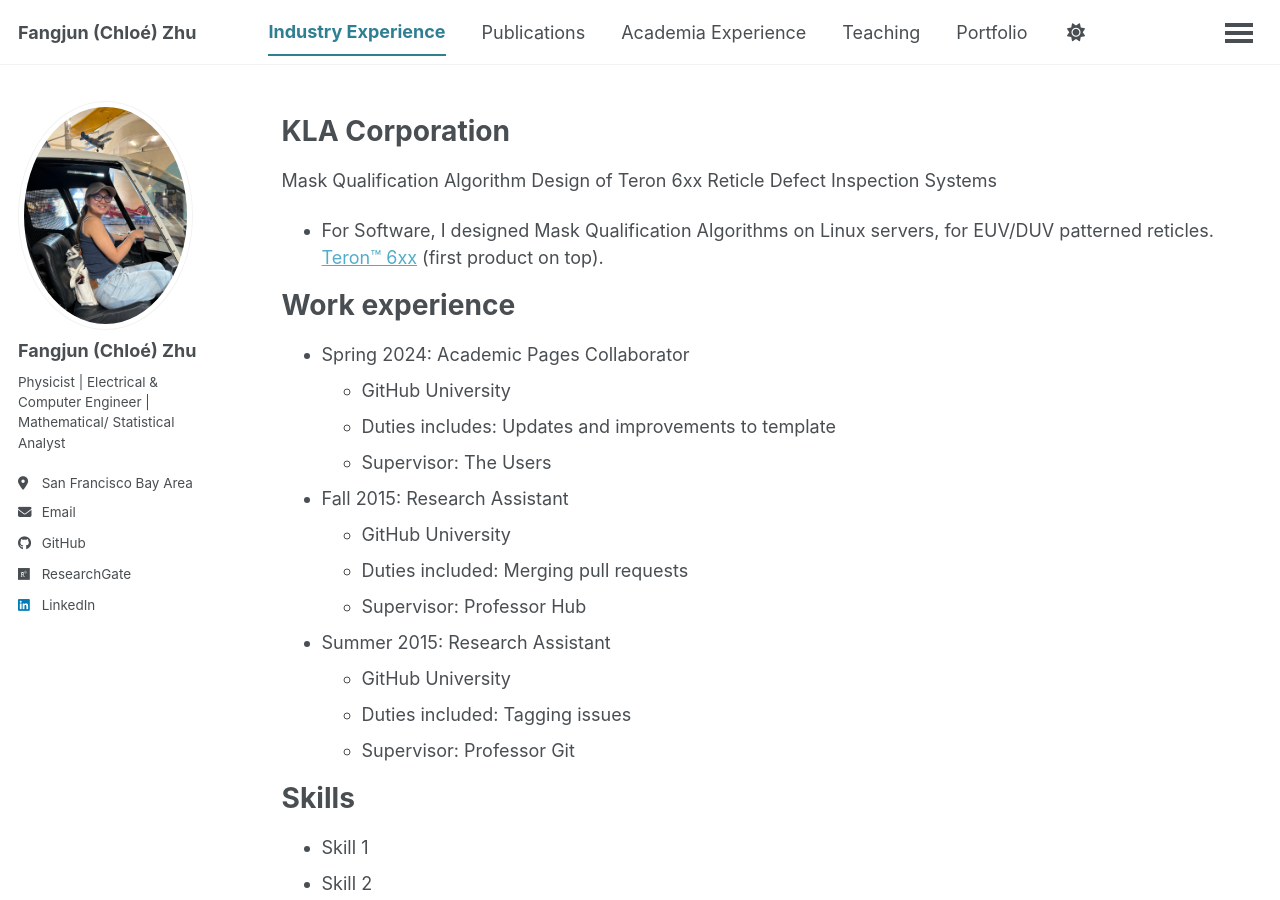
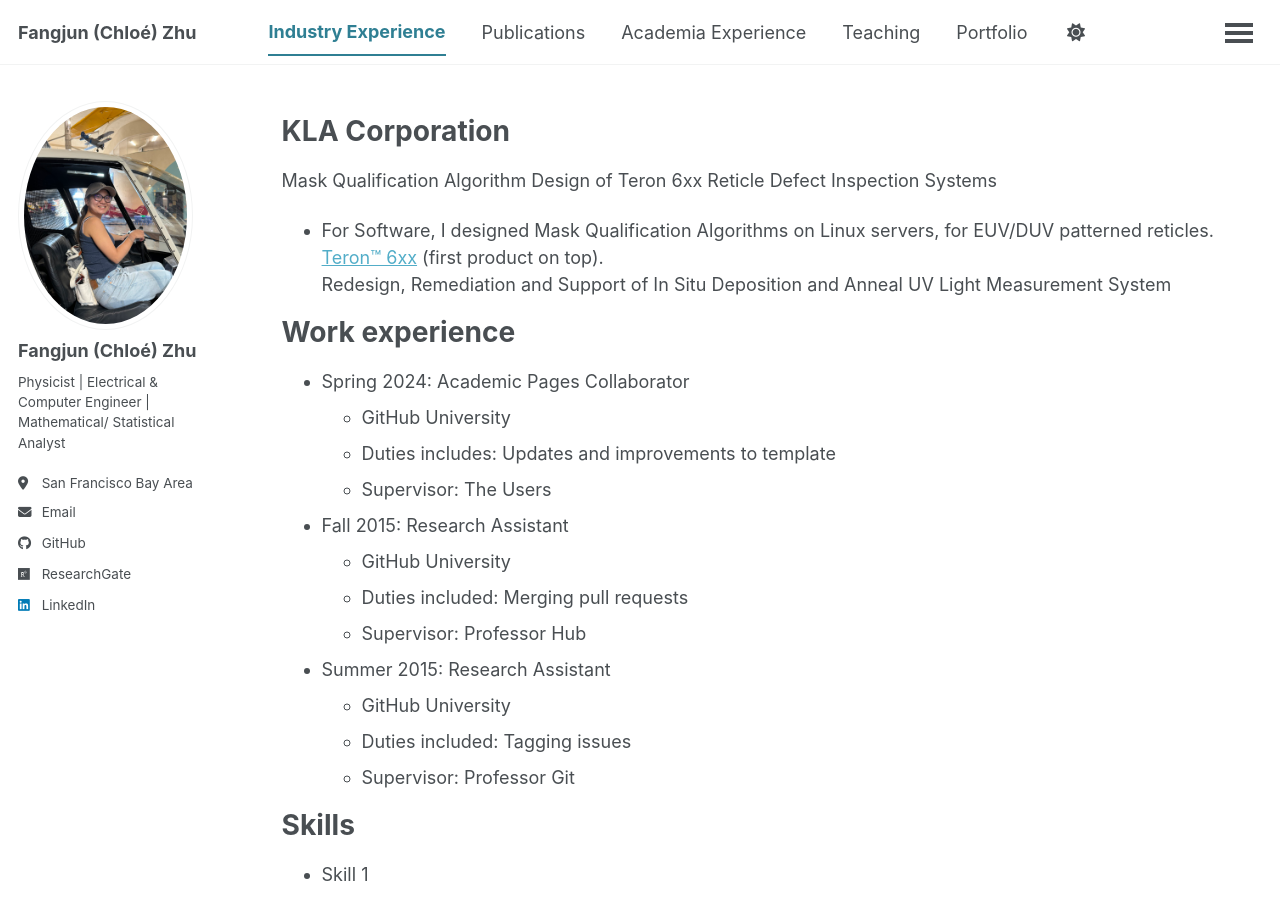
Before and after one commit to ChloeZhu1/ChloeZhu1.github.io, a Jekyll site: the page built from _pages/cv.md, in a window 1280 px wide and 900 px high. Built offline with Jekyll 4.4.1, drawn with Linux system fonts in a browser that asks for light colours; a script bundle is joined from its source files by our own code; library files that are not in the unit come from our copies.

Commit message:
Update cv.md

```diff
--- a/_pages/cv.md
+++ b/_pages/cv.md
@@ -15,6 +15,9 @@ Mask Qualification Algorithm Design of Teron 6xx Reticle Defect Inspection Syste
 * For Software, I designed Mask Qualification Algorithms on Linux servers, for EUV/DUV patterned reticles. [Teron™ 6xx](https://www.kla.com/products/reticle-manufacturing) (first product on top).
 <!--  <br /> M.S. in Jekyll, GitHub University, 2014 -->
 <!-- * B.S. in GitHub, GitHub University, 2012 -->
+<br />
+Redesign, Remediation and Support of In Situ Deposition and Anneal UV Light Measurement System
+
 
 Work experience
 ======
```
